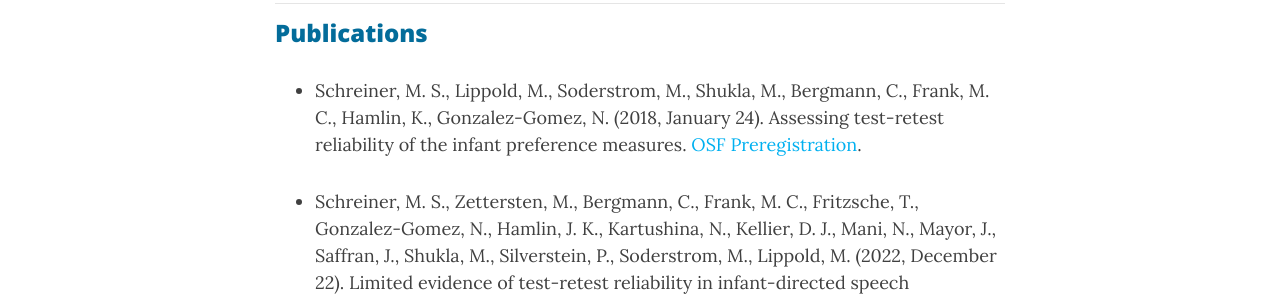
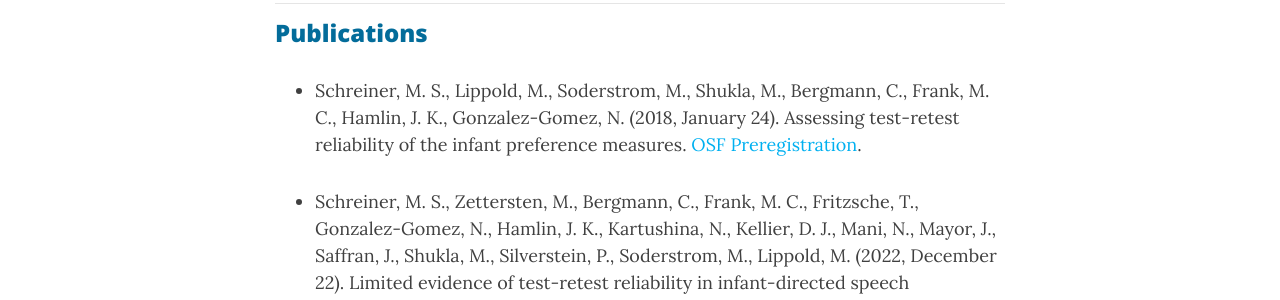
Before and after one commit to manybabies/manybabies.github.io, a Jekyll site: the page built from MB1T.md, in a window 1280 px wide and 900 px high, scrolled down 1170 px. Shown: the part 204-504 px from the top of the window. Built offline with Jekyll 4.4.1, drawn with Linux system fonts in a browser that asks for light colours; nearby versions of some CDN libraries; some web fonts are replaced.

Commit message:
small updates

```diff
--- a/MB1T.md
+++ b/MB1T.md
@@ -39,6 +39,6 @@
 
 ***
 ### Publications
-* Schreiner, M. S., Lippold, M., Soderstrom, M., Shukla, M., Bergmann, C., Frank, M. C., Hamlin, K., Gonzalez-Gomez, N. (2018, January 24). Assessing test-retest reliability of the infant preference measures. [OSF Preregistration](https://osf.io/v5f8t).
+* Schreiner, M. S., Lippold, M., Soderstrom, M., Shukla, M., Bergmann, C., Frank, M. C., Hamlin, J. K., Gonzalez-Gomez, N. (2018, January 24). Assessing test-retest reliability of the infant preference measures. [OSF Preregistration](https://osf.io/v5f8t).
 
 * Schreiner, M. S., Zettersten, M., Bergmann, C., Frank, M. C., Fritzsche, T., Gonzalez-Gomez, N., Hamlin, J. K., Kartushina, N., Kellier, D. J., Mani, N., Mayor, J., Saffran, J., Shukla, M., Silverstein, P., Soderstrom, M., Lippold, M. (2022, December 22). Limited evidence of test-retest reliability in infant-directed speech preference in a large pre-registered infant sample. [PsyArXiv Preprint](https://doi.org/10.31234/osf.io/uwche)
--- a/_config.yml
+++ b/_config.yml
@@ -37,7 +37,7 @@
     - Calendar: "calendar"
     - Contributor Dashboard: "map"
     - Data Validator: "https://manybabies.shinyapps.io/validator/"
-    - MB YouTube: "https://www.youtube.com/@manybabies"
+    - YouTube/ @ManyBabies: "https://www.youtube.com/@manybabies"
     - Additional Resources: "resources"
   Get Involved: "get_involved"
 
```
